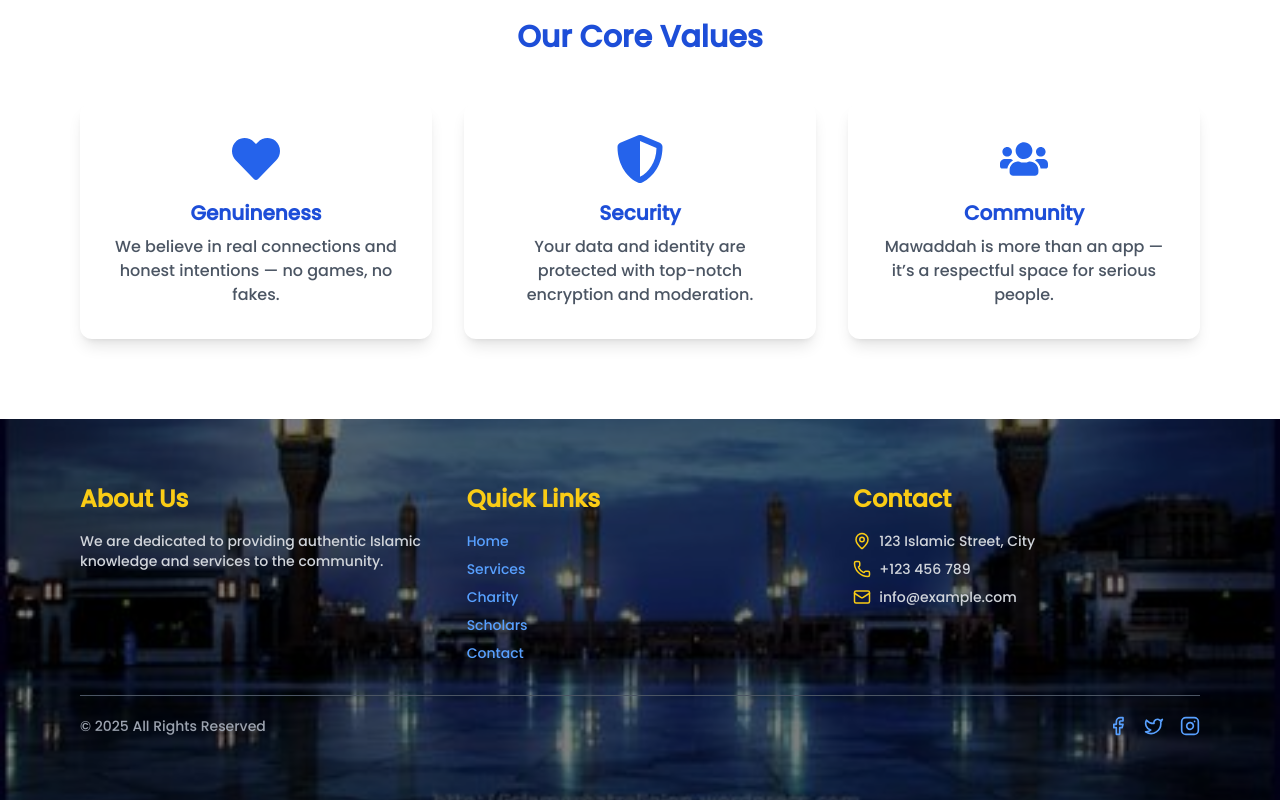
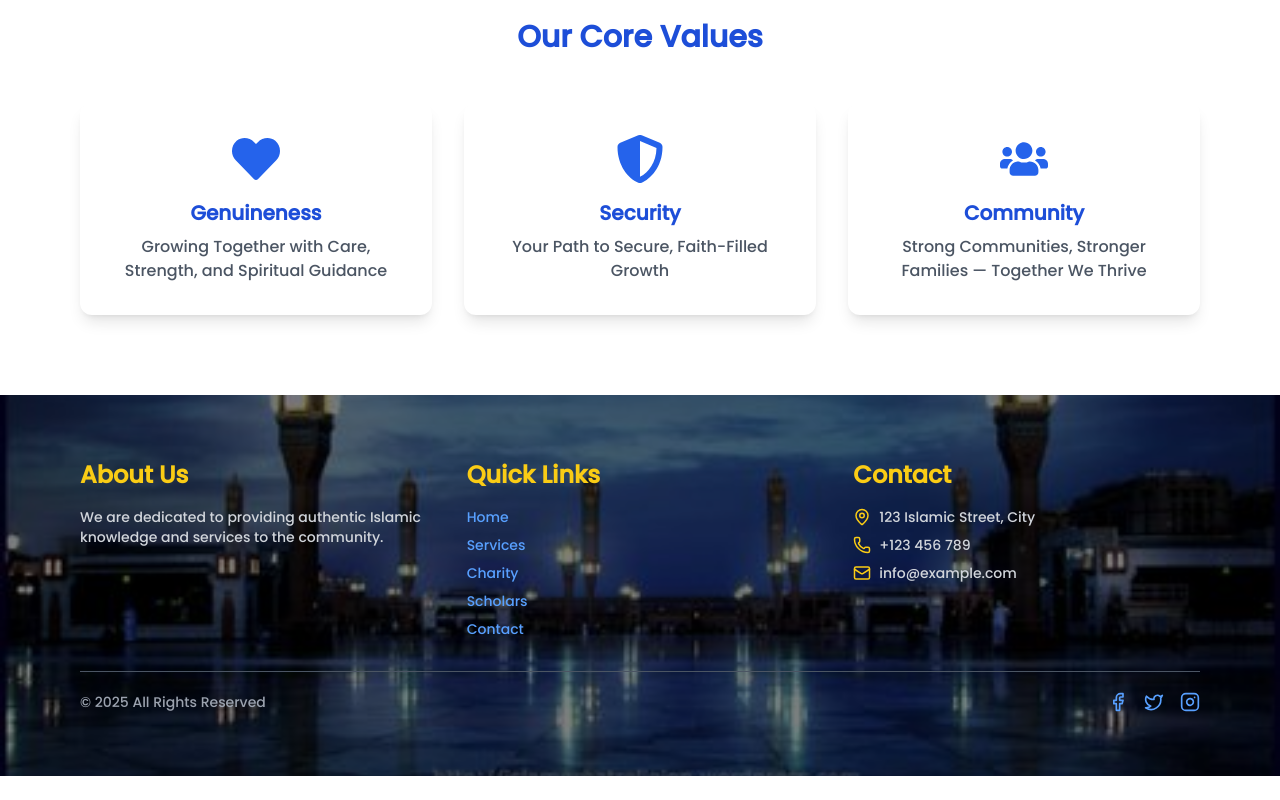
Before and after one commit to Dev-Adnan27/Mawaddah, a Next.js app: page /about in a window 1280 px wide. Shown: the part 2008-2808 px from the top of the page. After the commit the page ends 2784 px from the top, so only its background shows below. Built offline with nearby package versions, Linux system fonts and the light colour scheme.

Commit message:
Update page.js

```diff
--- a/src/app/about/page.js
+++ b/src/app/about/page.js
@@ -72,22 +72,26 @@ export default function AboutPage() {
             <FaHeart className="text-blue-600 text-5xl mb-4 mx-auto" />
             <h4 className="text-xl font-semibold text-blue-700 mb-2">Genuineness</h4>
             <p className="text-gray-600">
-              We believe in real connections and honest intentions — no games, no fakes.
+              Growing Together with Care, Strength, and Spiritual Guidance
+
+
             </p>
           </div>
           <div className="bg-white shadow-lg p-8 rounded-xl">
             <FaShieldAlt className="text-blue-600 text-5xl mb-4 mx-auto" />
             <h4 className="text-xl font-semibold text-blue-700 mb-2">Security</h4>
             <p className="text-gray-600">
-              Your data and identity are protected with top-notch encryption and moderation.
+              Your Path to Secure, Faith-Filled Growth
             </p>
           </div>
           <div className="bg-white shadow-lg p-8 rounded-xl">
             <FaUsers className="text-blue-600 text-5xl mb-4 mx-auto" />
             <h4 className="text-xl font-semibold text-blue-700 mb-2">Community</h4>
             <p className="text-gray-600">
-              Mawaddah is more than an app — it’s a respectful space for serious people.
-            </p>
+        Strong Communities, Stronger Families — Together We Thrive
+
+
+                        </p>
           </div>
         </div>
       </section>
```
